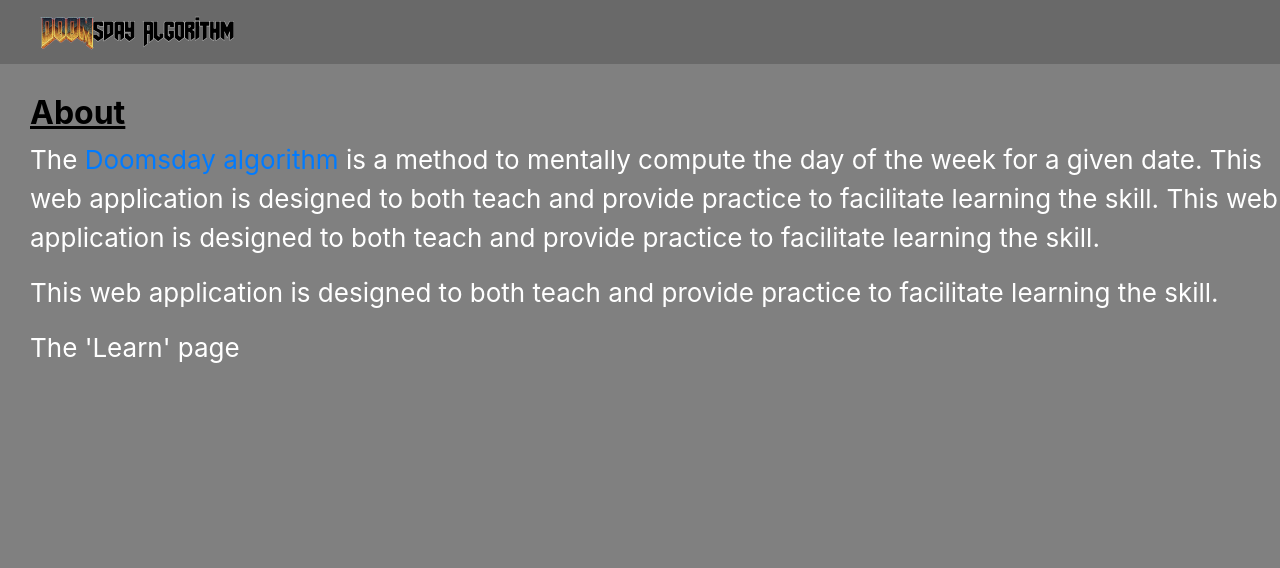
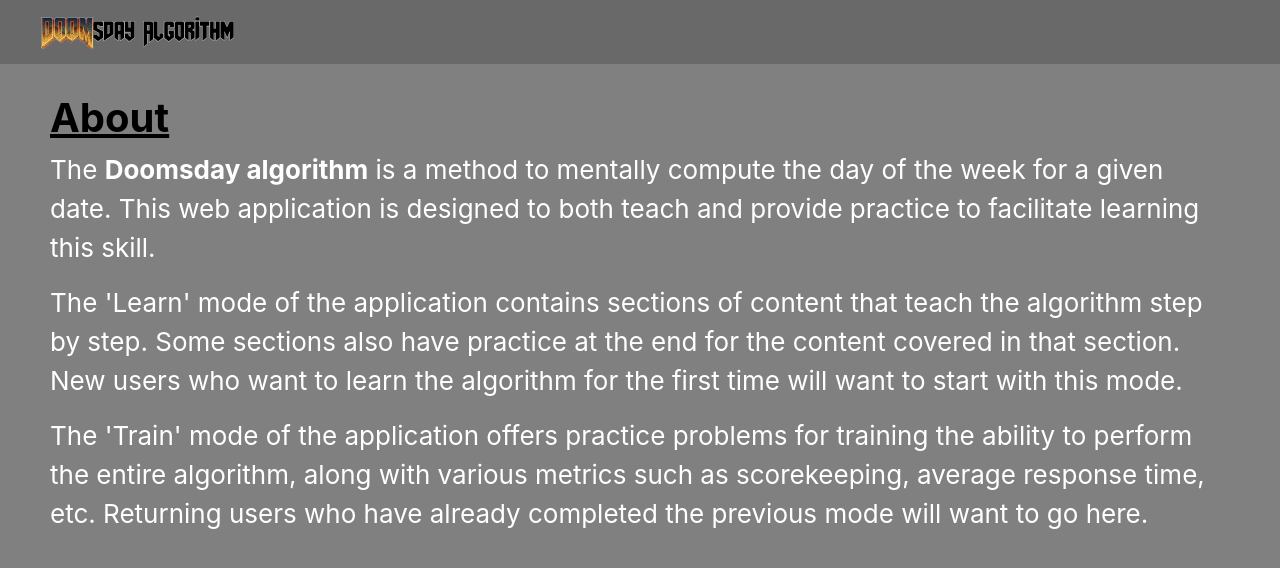
Before and after one commit to sriram-srirangam/doomsday-trainer, a React (Create React App) app in the folder doomsday_trainer/: page /about in a window 1280 px wide. Shown: the top 568 px of the page. Built offline with nearby package versions, Linux system fonts and the light colour scheme.

Commit message:
Fill in About page

```diff
--- a/doomsday_trainer/src/AboutPage.jsx
+++ b/doomsday_trainer/src/AboutPage.jsx
@@ -1,38 +1,34 @@
-import { useState } from "react";
-import Button from "@material-ui/core/Button";
-import ButtonGroup from "@material-ui/core/ButtonGroup";
-
 const AboutPage = () => {
   return (
     <div className="General-app-text-content App-page-with-bar">
       <div className="Paragraph-block">
-        <h2 style={{ color: "black" }}>
+        <h1 style={{ color: "black" }}>
           <b>
             <u>About</u>
           </b>
-        </h2>
+        </h1>
         <p>
           {" "}
-          The{" "}
-          <a
-            className="Info-link"
-            href="https://en.wikipedia.org/wiki/Doomsday_rule"
-            target="_blank"
-            rel="noopener noreferrer"
-          >
-            Doomsday algorithm
-          </a>{" "}
-          is a method to mentally compute the day of the week for a given date.
-          This web application is designed to both teach and provide practice to
-          facilitate learning the skill. This web application is designed to
-          both teach and provide practice to facilitate learning the skill.{" "}
+          The <b>Doomsday algorithm</b> is a method to mentally compute the day
+          of the week for a given date. This web application is designed to both
+          teach and provide practice to facilitate learning this skill.{" "}
         </p>
         <p>
           {" "}
-          This web application is designed to both teach and provide practice to
-          facilitate learning the skill.{" "}
+          The 'Learn' mode of the application contains sections of content that
+          teach the algorithm step by step. Some sections also have practice at
+          the end for the content covered in that section. New users who want to
+          learn the algorithm for the first time will want to start with this
+          mode.{" "}
         </p>
-        <p> The 'Learn' page </p>
+        <p>
+          {" "}
+          The 'Train' mode of the application offers practice problems for
+          training the ability to perform the entire algorithm, along with
+          various metrics such as scorekeeping, average response time, etc.
+          Returning users who have already completed the previous mode will want
+          to go here.{" "}
+        </p>
       </div>
     </div>
   );
--- a/doomsday_trainer/src/App.css
+++ b/doomsday_trainer/src/App.css
@@ -48,7 +48,8 @@
 
 .Paragraph-block {
   margin-top: 30px;
-  margin-left: 30px;
+  margin-left: 50px;
+  margin-right: 50px;
 }
 
 .App-page-with-bar {
```
